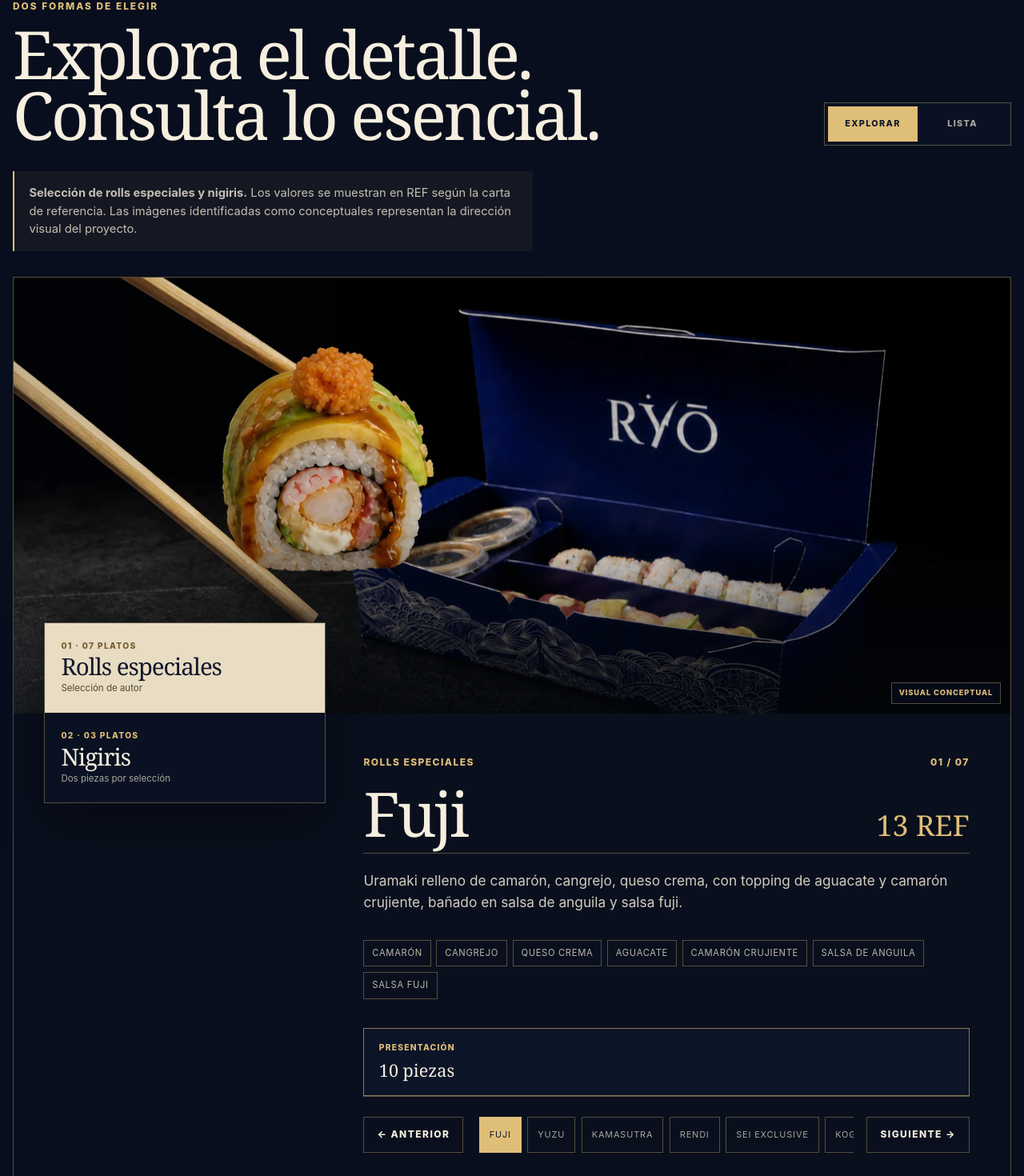
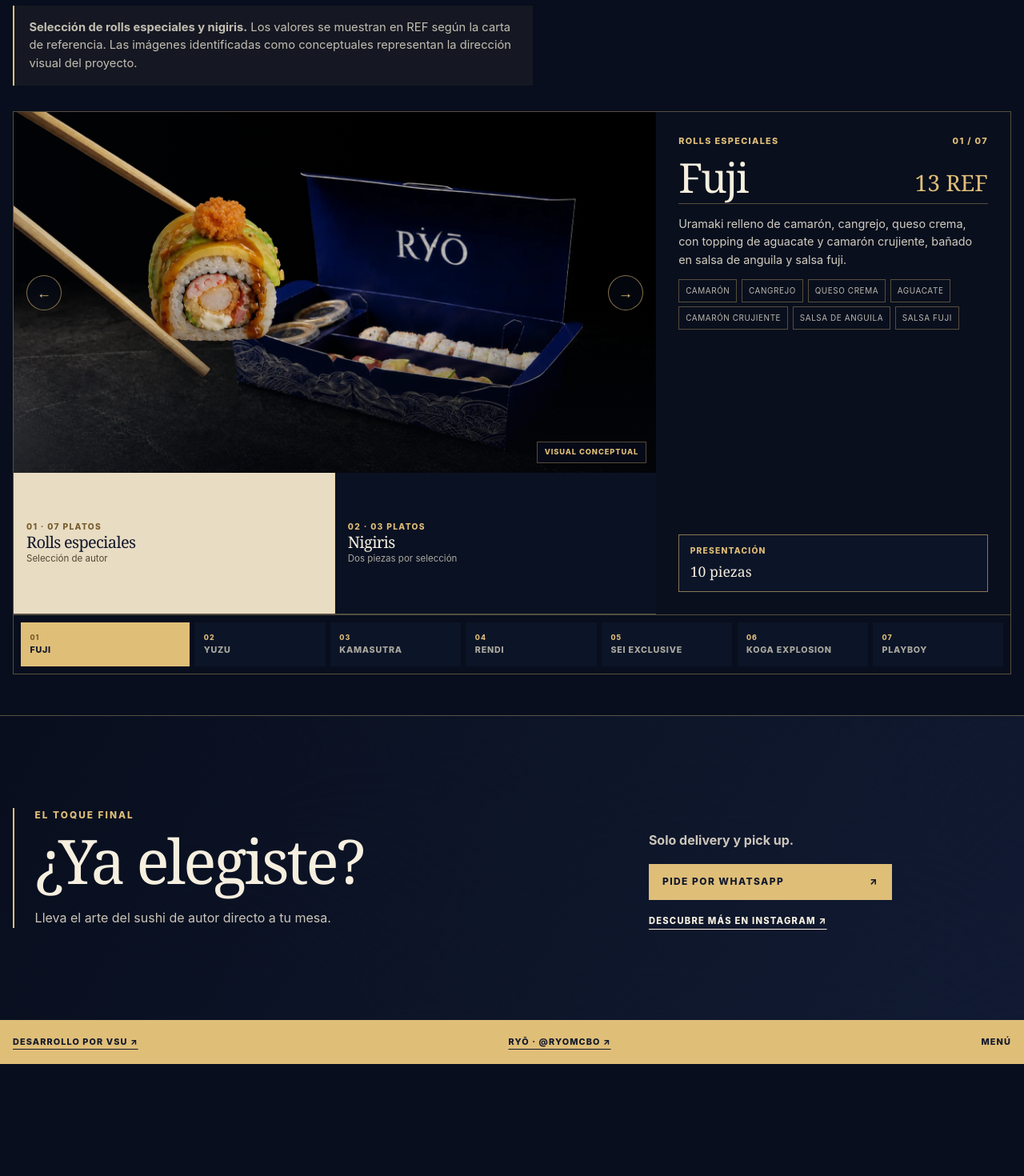
Before and after one commit to Vsu25/RYO_landing, a Next.js app: page /menu in a window 1280 px wide. Shown: the part 660-2130 px from the top of the page at 80% size. After the commit the page ends 1990 px from the top, so only its background shows below. Built offline with nearby package versions, Linux system fonts and the light colour scheme.

Commit message:
Polish interactive menu explorer

```diff
--- a/src/app/globals.css
+++ b/src/app/globals.css
@@ -72,55 +72,63 @@
 .scroll-cue i::after { display:block; width:55%; height:100%; background:var(--gold); animation:scroll-cue 1.8s ease-in-out infinite; content:""; }
 @keyframes scroll-cue { 50% { transform:translateX(100%); } }
 
-.menu-hero { position:relative; display:grid; min-height:52svh; padding-top:4.75rem; overflow:hidden; align-items:end; isolation:isolate; }
+.menu-hero { position:relative; display:grid; min-height:38svh; padding-top:4.75rem; overflow:hidden; align-items:end; isolation:isolate; }
 .menu-hero::before { position:absolute; z-index:-2; inset:0; background:var(--pattern-image) center/cover no-repeat; opacity:.45; content:""; }
 .menu-hero::after { position:absolute; z-index:-1; inset:0; background:radial-gradient(circle at 72% 45%,rgb(223 190 120 / 12%),transparent 28%),linear-gradient(90deg,var(--navy-deep),rgb(8 14 29 / 62%)); content:""; }
-.menu-hero__content { display:grid; grid-template-columns:1fr auto; gap:2rem; padding-block:6rem 3.5rem; align-items:end; }
-.menu-hero h1 { margin-bottom:0; }
-.menu-main { padding-block:clamp(3.5rem,6vw,6rem); border-top:1px solid var(--gold-line); }
+.menu-hero__content { display:grid; grid-template-columns:1fr auto; gap:2rem; padding-block:4.5rem 2.5rem; align-items:end; }
+.menu-hero h1 { max-width:15ch; margin-bottom:0; font-size:clamp(4rem,7vw,7rem); }
+.menu-main { padding-block:clamp(2.5rem,4vw,4rem); border-top:1px solid var(--gold-line); }
 .menu-heading { display:grid; grid-template-columns:1fr auto; gap:2rem; margin-bottom:2rem; align-items:end; }
-.menu-heading h2 { margin-bottom:0; font-size:clamp(3.4rem,6.5vw,6.8rem); }
+.menu-heading h2 { margin-bottom:0; font-size:clamp(3rem,4.6vw,4.8rem); }
 .view-switch { display:inline-flex; padding:.25rem; border:1px solid var(--gold-line); background:#0a1122; }
 .view-switch button { min-width:7rem; min-height:2.75rem; padding:.62rem .8rem; border:0; color:var(--muted); background:transparent; cursor:pointer; font-size:.68rem; font-weight:800; letter-spacing:.12em; text-transform:uppercase; }
 .view-switch button[aria-pressed="true"] { color:var(--ink); background:var(--gold); }
 .view-switch button:focus-visible { outline:2px solid var(--gold); outline-offset:2px; }
-.category-nav { position:absolute; z-index:4; bottom:-7rem; left:clamp(1rem,3vw,2.5rem); display:grid; width:min(29%,22rem); overflow:hidden; border:1px solid var(--gold-line); background:#0a1122; box-shadow:0 1.4rem 4rem rgb(0 0 0 / 38%); }
-.category-nav button { display:flex; min-height:7rem; padding:1.15rem 1.25rem; flex-direction:column; align-items:flex-start; justify-content:center; gap:.22rem; border:0; border-bottom:1px solid var(--gold-line); color:var(--muted); background:transparent; cursor:pointer; text-align:left; }
-.category-nav button:last-child { border-bottom:0; }
+.category-nav { z-index:4; display:flex; min-width:0; overflow-x:auto; border-bottom:1px solid var(--gold-line); background:#0a1122; scrollbar-width:thin; }
+.category-nav button { display:flex; min-width:12rem; min-height:4.5rem; padding:.7rem 1rem; flex:1 0 auto; flex-direction:column; align-items:flex-start; justify-content:center; gap:.08rem; border:0; border-right:1px solid var(--gold-line); color:var(--muted); background:transparent; cursor:pointer; text-align:left; }
+.category-nav button:last-child { border-right:0; }
 .category-nav small { color:var(--gold); font-size:.64rem; font-weight:800; letter-spacing:.13em; text-transform:uppercase; }
-.category-nav strong { color:var(--ivory); font:clamp(1.45rem,2.3vw,2.15rem)/1 Georgia,serif; letter-spacing:-.035em; }
+.category-nav strong { color:var(--ivory); font:1.25rem/1 Georgia,serif; letter-spacing:-.035em; }
 .category-nav span { font-size:.72rem; }
 .category-nav button:hover,.category-nav button:focus-visible { color:var(--ivory); outline:2px solid var(--gold); outline-offset:-2px; }
 .category-nav button[aria-pressed="true"] { color:#514833; background:var(--sand); }
 .category-nav button[aria-pressed="true"] small { color:#755b2a; }
 .category-nav button[aria-pressed="true"] strong { color:var(--ink); }
 .prototype-note { margin-bottom:2rem; padding:1rem 1.15rem; border-left:2px solid var(--gold); color:#c3beb2; background:rgb(223 190 120 / 6%); font-size:.92rem; }
-.menu-explorer { position:relative; display:block; border:1px solid var(--gold-line); outline:0; background:#090f1d; }
+.menu-explorer { position:relative; display:grid; height:clamp(37rem,calc(100svh - 5.5rem),44rem); grid-template-columns:minmax(0,1.45fr) minmax(22rem,.8fr); grid-template-rows:minmax(0,1fr) auto; border:1px solid var(--gold-line); outline:0; background:#090f1d; }
 .menu-explorer:focus-visible { box-shadow:0 0 0 2px var(--gold); }
-.menu-stage { position:relative; background:#03060c; }
-.dish-visual { position:relative; width:100%; aspect-ratio:16/7; margin:0; overflow:hidden; background:var(--navy); touch-action:pan-y; user-select:none; }
+.menu-stage { position:relative; display:grid; min-width:0; min-height:0; grid-template-rows:auto minmax(0,1fr); background:#03060c; }
+.dish-visual { position:relative; width:100%; height:100%; min-height:0; margin:0; overflow:hidden; background:var(--navy); touch-action:pan-y; user-select:none; }
 .dish-visual::after { position:absolute; inset:0; background:linear-gradient(0deg,rgb(3 6 12 / 74%),transparent 46%),linear-gradient(90deg,rgb(8 14 29 / 18%),transparent 55%); pointer-events:none; content:""; }
-.dish-visual img { width:100%; height:100%; object-fit:cover; will-change:transform,opacity; }
+.dish-visual img { width:100%; height:100%; object-fit:contain; will-change:transform,opacity; }
+.dish-visual__arrow { position:absolute; z-index:3; top:50%; display:grid; width:2.75rem; height:2.75rem; padding:0; place-items:center; border:1px solid rgb(223 190 120 / 58%); border-radius:50%; color:var(--gold); background:rgb(8 14 29 / 48%); cursor:pointer; font:1.15rem Georgia,serif; transform:translateY(-50%); backdrop-filter:blur(6px); transition:color .2s ease,background .2s ease,border-color .2s ease; }
+.dish-visual__arrow--previous { left:1rem; }
+.dish-visual__arrow--next { right:1rem; }
+.dish-visual__arrow:is(:hover,:focus-visible) { color:var(--ink); border-color:var(--gold); outline:0; background:var(--gold); }
+.dish-visual__arrow:disabled { opacity:.42; cursor:not-allowed; }
 .dish-visual .visual-caption,.menu-catalogue .visual-caption,.menu-card__figure .visual-caption { position:absolute; right:.75rem; bottom:.75rem; z-index:2; padding:.35rem .55rem; border:1px solid var(--gold-line); color:var(--gold); background:rgb(8 14 29 / 78%); font-size:.58rem; font-weight:800; letter-spacing:.1em; text-transform:uppercase; backdrop-filter:blur(8px); }
 .dish-placeholder { display:flex; width:100%; height:100%; padding:2rem; flex-direction:column; align-items:center; justify-content:center; background:linear-gradient(rgb(16 26 51 / 20%),rgb(8 14 29 / 56%)),var(--pattern-image) center/cover no-repeat; color:var(--gold); font:clamp(3rem,8vw,7rem) Georgia,serif; text-align:center; }
 .dish-placeholder small { display:block; margin-top:1rem; color:#bbb5a8; font:700 .62rem Inter,system-ui,sans-serif; letter-spacing:.13em; text-transform:uppercase; }
-.dish-copy { display:flex; min-height:29rem; margin-left:31%; padding:clamp(2rem,4vw,4rem); flex-direction:column; justify-content:flex-start; }
-.dish-index { display:flex; margin-bottom:1.25rem; justify-content:space-between; color:var(--gold); font-size:.75rem; font-weight:800; letter-spacing:.12em; text-transform:uppercase; }
+.dish-copy { display:flex; min-width:0; min-height:0; padding:clamp(1.35rem,2.2vw,2rem); overflow-y:auto; flex-direction:column; justify-content:flex-start; }
+.dish-index { display:flex; margin-bottom:.8rem; justify-content:space-between; color:var(--gold); font-size:.68rem; font-weight:800; letter-spacing:.12em; text-transform:uppercase; }
 .dish-title-row { display:flex; align-items:flex-end; justify-content:space-between; gap:2rem; border-bottom:1px solid var(--gold-line); }
-.dish-copy h2 { margin-bottom:.8rem; font-size:clamp(3.5rem,6vw,6.4rem); }
-.dish-title-row > strong { flex:0 0 auto; padding-bottom:1rem; color:var(--gold); font:clamp(1.65rem,2.8vw,2.6rem)/1 Georgia,serif; }
-.dish-description { margin-top:1.35rem; color:#d2cdc0; font-size:clamp(1.02rem,1.35vw,1.2rem); }
-.ingredient-chips { display:flex; flex-wrap:wrap; gap:.42rem; margin:1rem 0 2rem; padding:0; list-style:none; }
-.ingredient-chips li { padding:.44rem .62rem; border:1px solid var(--gold-line); color:#bbb8ae; font-size:.7rem; letter-spacing:.06em; text-transform:uppercase; }
-.dish-meta { display:grid; margin-top:.25rem; border:1px solid var(--gold-line); background:var(--gold-line); }
-.dish-meta div { padding:1rem 1.15rem; background:#0c1427; }
+.dish-copy h2 { margin-bottom:.55rem; font-size:clamp(2.8rem,4vw,4.25rem); }
+.dish-title-row > strong { flex:0 0 auto; padding-bottom:.7rem; color:var(--gold); font:clamp(1.5rem,2.2vw,2rem)/1 Georgia,serif; }
+.dish-description { margin:.9rem 0 0; color:#d2cdc0; font-size:clamp(.9rem,1vw,1rem); }
+.ingredient-chips { display:flex; flex-wrap:wrap; gap:.35rem; margin:.8rem 0 1rem; padding:0; list-style:none; }
+.ingredient-chips li { padding:.36rem .5rem; border:1px solid var(--gold-line); color:#bbb8ae; font-size:.62rem; letter-spacing:.06em; text-transform:uppercase; }
+.dish-meta { display:grid; margin-top:auto; border:1px solid var(--gold-line); background:var(--gold-line); }
+.dish-meta div { padding:.7rem .85rem; background:#0c1427; }
 .dish-meta span { display:block; margin-bottom:.35rem; color:var(--gold); font-size:.64rem; font-weight:800; letter-spacing:.12em; text-transform:uppercase; }
-.dish-meta strong { font:1.35rem Georgia,serif; }
-.explorer-controls { display:grid; grid-template-columns:auto minmax(0,1fr) auto; gap:1rem; margin-top:auto; padding-top:1.35rem; align-items:center; border-top:1px solid var(--gold-line); }
-.explorer-controls button:disabled { opacity:.42; cursor:not-allowed; }
-.dish-picker { display:flex; gap:.45rem; overflow-x:auto; padding:.2rem; justify-content:flex-start; scrollbar-width:thin; }
-.dish-picker button { flex:0 0 auto; min-height:2.85rem; padding:.58rem .76rem; border:1px solid var(--gold-line); color:var(--muted); background:transparent; cursor:pointer; font-size:.68rem; letter-spacing:.08em; text-transform:uppercase; }
-.dish-picker button:is(:hover,:focus-visible),.dish-picker button[aria-current="true"] { color:var(--ink); border-color:var(--gold); outline:0; background:var(--gold); }
+.dish-meta strong { font:1.1rem Georgia,serif; }
+.explorer-controls { display:block; min-width:0; grid-column:1/-1; border-top:1px solid var(--gold-line); background:#080e1d; }
+.dish-picker { display:flex; min-width:0; gap:.4rem; overflow-x:auto; padding:.55rem; scrollbar-width:thin; scroll-snap-type:x proximity; }
+.dish-picker button { display:grid; flex:1 0 7.5rem; min-height:3.45rem; padding:.48rem .65rem; align-content:center; gap:.05rem; border:1px solid transparent; color:var(--muted); background:#0c1427; cursor:pointer; text-align:left; scroll-snap-align:center; }
+.dish-picker button small { color:var(--gold); font-size:.55rem; font-weight:850; letter-spacing:.12em; }
+.dish-picker button span { overflow:hidden; font-size:.67rem; font-weight:800; letter-spacing:.07em; text-overflow:ellipsis; text-transform:uppercase; white-space:nowrap; }
+.dish-picker button:is(:hover,:focus-visible) { color:var(--ivory); border-color:var(--gold); outline:0; }
+.dish-picker button[aria-current="true"] { flex-basis:10.5rem; color:var(--ink); border-color:var(--gold); background:var(--gold); will-change:transform; }
+.dish-picker button[aria-current="true"] small { color:#755b2a; }
 .menu-card-list { display:none; }
 .menu-card__detail[aria-hidden="true"] { display:none; }
 .menu-catalogue[hidden],.menu-explorer[hidden] { display:none; }
@@ -156,10 +164,11 @@
 @media (max-width:980px) {
   .site-footer__main { grid-template-columns:1fr; }
   .menu-main { padding-top:3rem; }
+  .menu-explorer { display:block; height:auto; }
   .menu-stage { border-bottom:1px solid var(--gold-line); }
-  .dish-visual,.dish-copy { display:none; }
-  .category-nav { position:static; width:auto; grid-template-columns:repeat(2,minmax(0,1fr)); border:0; box-shadow:none; }
-  .category-nav button { min-height:6.5rem; border-right:1px solid var(--gold-line); border-bottom:0; }
+  .dish-visual,.dish-copy,.explorer-controls { display:none; }
+  .category-nav { display:grid; width:auto; grid-template-columns:repeat(2,minmax(0,1fr)); border:0; box-shadow:none; }
+  .category-nav button { min-width:0; min-height:6.5rem; border-right:1px solid var(--gold-line); border-bottom:0; }
   .category-nav button:last-child { border-right:0; }
   .category-nav strong { font-size:clamp(1.6rem,4vw,2.4rem); }
   .menu-card-list { display:grid; grid-template-columns:repeat(2,minmax(0,1fr)); gap:1px; padding:1rem; background:var(--gold-line); }
--- a/src/components/menu/MenuExperience.tsx
+++ b/src/components/menu/MenuExperience.tsx
@@ -1,6 +1,5 @@
 "use client";
 
-import Image from "next/image";
 import Link from "next/link";
 import {useEffect, useRef, useState} from "react";
 import {useGSAP} from "@gsap/react";
@@ -30,7 +29,7 @@
 
 export function MenuExperience() {
   const root = useRef<HTMLDivElement>(null);
-  const explorer = useRef<HTMLElement>(null);
+  const picker = useRef<HTMLDivElement>(null);
   const pickerButtons = useRef<(HTMLButtonElement | null)[]>([]);
   const pointerStart = useRef<{x: number; y: number} | null>(null);
   const [view, setView] = useState<"explore" | "list">("explore");
@@ -45,15 +44,27 @@
     if (requestedView === "explore" || requestedView === "list") setView(requestedView);
   }, []);
 
+  useEffect(() => {
+    const track = picker.current;
+    const button = pickerButtons.current[current];
+    if (!track || !button) return;
+    track.scrollTo({
+      left: button.offsetLeft - (track.clientWidth - button.offsetWidth) / 2,
+      behavior: window.matchMedia("(prefers-reduced-motion: reduce)").matches ? "auto" : "smooth",
+    });
+  }, [category, current]);
+
   useGSAP(() => {
     if (!root.current || window.matchMedia("(prefers-reduced-motion: reduce)").matches) return;
     const visual = root.current.querySelector(".dish-visual img");
-    const copy = root.current.querySelectorAll(".dish-copy > :not(.explorer-controls)");
+    const copy = root.current.querySelectorAll(".dish-copy > *");
     const activeCategory = root.current.querySelector('.category-nav [aria-pressed="true"]');
+    const activePicker = root.current.querySelector('.dish-picker [aria-current="true"]');
     const activeCard = root.current.querySelector(".menu-card.is-open");
     if (visual) gsap.fromTo(visual, {autoAlpha: 0.58, x: 18, scale: 1.025}, {autoAlpha: 1, x: 0, scale: 1, duration: 0.34, ease: "power2.out", clearProps: "transform,opacity,visibility"});
     gsap.fromTo(copy, {autoAlpha: 0, y: 10}, {autoAlpha: 1, y: 0, duration: 0.28, ease: "power2.out", stagger: 0.025, clearProps: "transform,opacity,visibility"});
     if (activeCategory) gsap.fromTo(activeCategory, {y: 9}, {y: 0, duration: 0.28, ease: "power2.out", clearProps: "transform"});
+    if (activePicker) gsap.fromTo(activePicker, {scale: 0.96}, {scale: 1, duration: 0.32, ease: "power2.out", clearProps: "transform"});
     if (activeCard) gsap.fromTo(activeCard, {autoAlpha: 0.72, y: 8}, {autoAlpha: 1, y: 0, duration: 0.28, ease: "power2.out", clearProps: "transform,opacity,visibility"});
   }, {scope: root, dependencies: [item?.id, category, view], revertOnUpdate: true});
 
@@ -83,11 +94,11 @@
       <a className="skip-link" href="#menu-content">Saltar al menú</a>
       <BrandStinger replayToken={replayToken} />
       <nav className="site-nav" aria-label="Navegación del menú">
-        <Link className="site-nav__logo" href="/" aria-label="Volver a RYŌ Sushi"><Image src={sitePath("/media/ryo-wordmark-gold.png")} width={480} height={178} alt="RYŌ" /></Link>
-        <div className="site-nav__links"><Link href="/">Experiencia</Link><a href="#menu-content">Platos</a><a className="button button--solid" href="https://wa.me/584220382261" target="_blank" rel="noopener">Pide por WhatsApp</a></div>
+        <Link className="site-nav__logo" href="/" aria-label="Volver a RYŌ Sushi"><img src={sitePath("/media/ryo-wordmark-gold-web.webp")} width="480" height="240" alt="RYŌ" /></Link>
+        <div className="site-nav__links"><Link href="/">Experiencia</Link><a href="#menu-explorer">Platos</a><a className="button button--solid" href="https://wa.me/584220382261" target="_blank" rel="noopener">Pide por WhatsApp</a></div>
         <CurvedNav label="Abrir navegación del menú" items={[
           {label: "Experiencia", href: sitePath("/"), description: "Volver a la landing"},
-          {label: "Platos", href: "#menu-content", description: "Explorar o consultar"},
+          {label: "Platos", href: "#menu-explorer", description: "Explorar o consultar"},
           {label: "WhatsApp", href: "https://wa.me/584220382261", description: "Contacto directo", external: true},
           {label: "Instagram", href: "https://www.instagram.com/ryomcbo/", description: "@ryomcbo", external: true},
         ]} />
@@ -113,7 +124,6 @@
           <p className="sr-only" role="status" aria-live="polite" aria-atomic="true">{view === "explore" ? `${item.name}, ${current + 1} de ${filtered.length}, ${item.category}.` : "Vista Lista activa."}</p>
 
           <section
-            ref={explorer}
             className="menu-explorer"
             id="menu-explorer"
             tabIndex={0}
@@ -137,7 +147,11 @@
                   if (Math.abs(deltaX) > 48 && Math.abs(deltaX) > Math.abs(deltaY)) move(deltaX < 0 ? 1 : -1);
                 }}
                 onPointerCancel={() => { pointerStart.current = null; }}
-              ><DishVisual key={item.id} item={item} priority /></figure>
+              >
+                <DishVisual key={item.id} item={item} priority />
+                <button className="dish-visual__arrow dish-visual__arrow--previous" onClick={() => move(-1)} type="button" disabled={filtered.length < 2} aria-label="Plato anterior">←</button>
+                <button className="dish-visual__arrow dish-visual__arrow--next" onClick={() => move(1)} type="button" disabled={filtered.length < 2} aria-label="Plato siguiente">→</button>
+              </figure>
               <div className="category-nav" role="group" aria-label="Filtrar por categoría">
                 {categories.map((categoryName, index) => {
                   const count = menuItems.filter((dish) => dish.category === categoryName).length;
@@ -158,16 +172,17 @@
               <p className="dish-description">{item.description}</p>
               <ul className="ingredient-chips" aria-label="Ingredientes confirmados">{item.ingredients.map((ingredient) => <li key={ingredient}>{ingredient}</li>)}</ul>
               <div className="dish-meta"><div><span>Presentación</span><strong>{item.pieces}</strong></div></div>
-              <div className="explorer-controls">
-                <button className="button" onClick={() => move(-1)} type="button" disabled={filtered.length < 2}>← Anterior</button>
-                <div className="dish-picker" aria-label="Seleccionar plato">
-                  {filtered.map((dish, index) => (
-                    <button key={dish.id} ref={(node) => { pickerButtons.current[index] = node; }} type="button" onClick={() => setCurrent(index)} aria-current={index === current} tabIndex={index === current ? 0 : -1}>{dish.name}</button>
-                  ))}
-                </div>
-                <button className="button" onClick={() => move(1)} type="button" disabled={filtered.length < 2}>Siguiente →</button>
+            </article>
+
+            <nav className="explorer-controls" aria-label={`Seleccionar plato de ${category}`}>
+              <div ref={picker} className="dish-picker">
+                {filtered.map((dish, index) => (
+                  <button key={dish.id} ref={(node) => { pickerButtons.current[index] = node; }} type="button" onClick={() => setCurrent(index)} aria-current={index === current} tabIndex={index === current ? 0 : -1}>
+                    <small>{String(index + 1).padStart(2, "0")}</small><span>{dish.name}</span>
+                  </button>
+                ))}
               </div>
-            </article>
+            </nav>
 
             <div className="menu-card-list" aria-label="Cartas de platos">
               {filtered.map((dish, index) => {
```
Also changed, not shown: planning-docs/experience-blueprint.md (+1 -1 lines), reports/2026-08-30-menu-public-integration-qa.md (+9 -3 lines), 2 other files (tests, documents, lock files or other folders).
